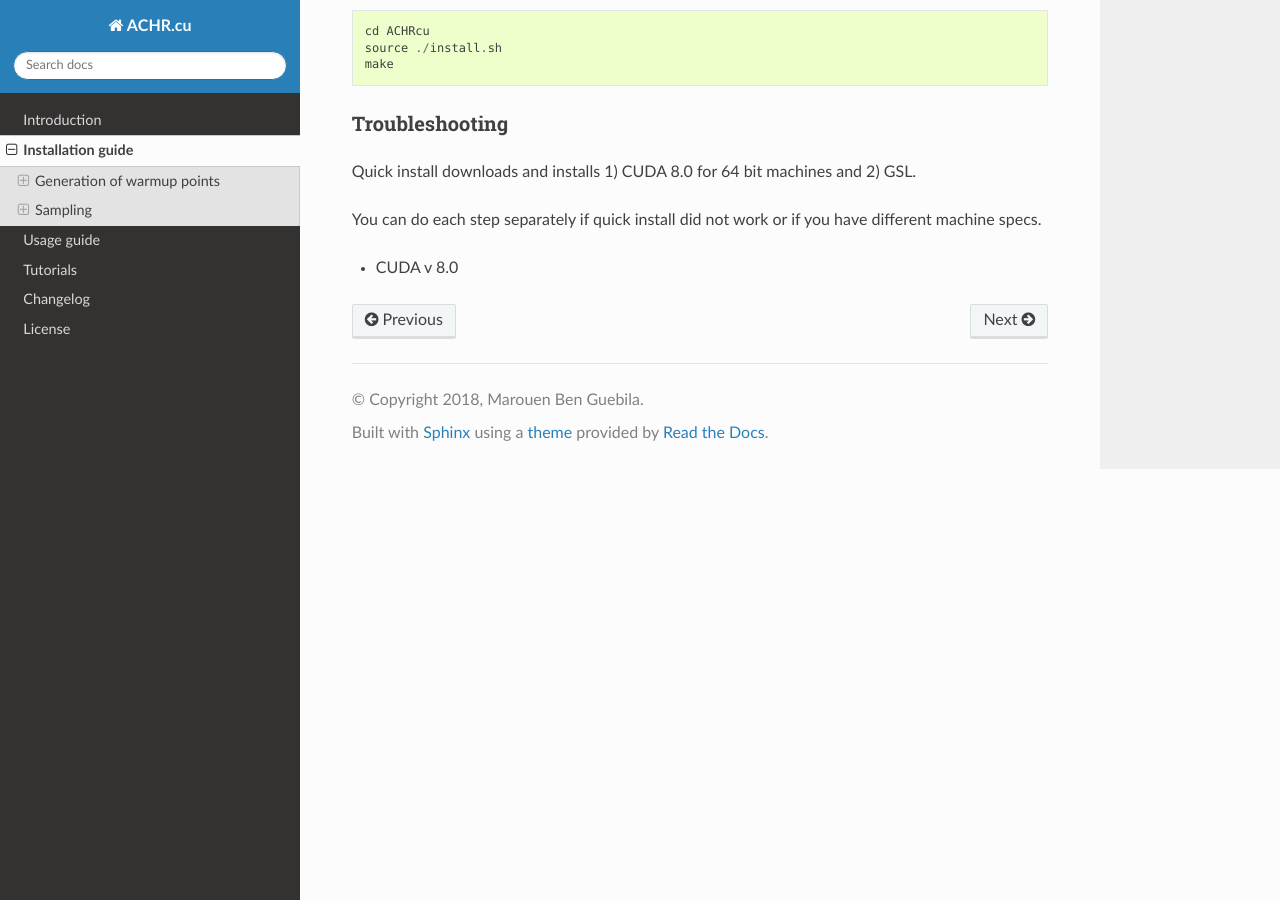
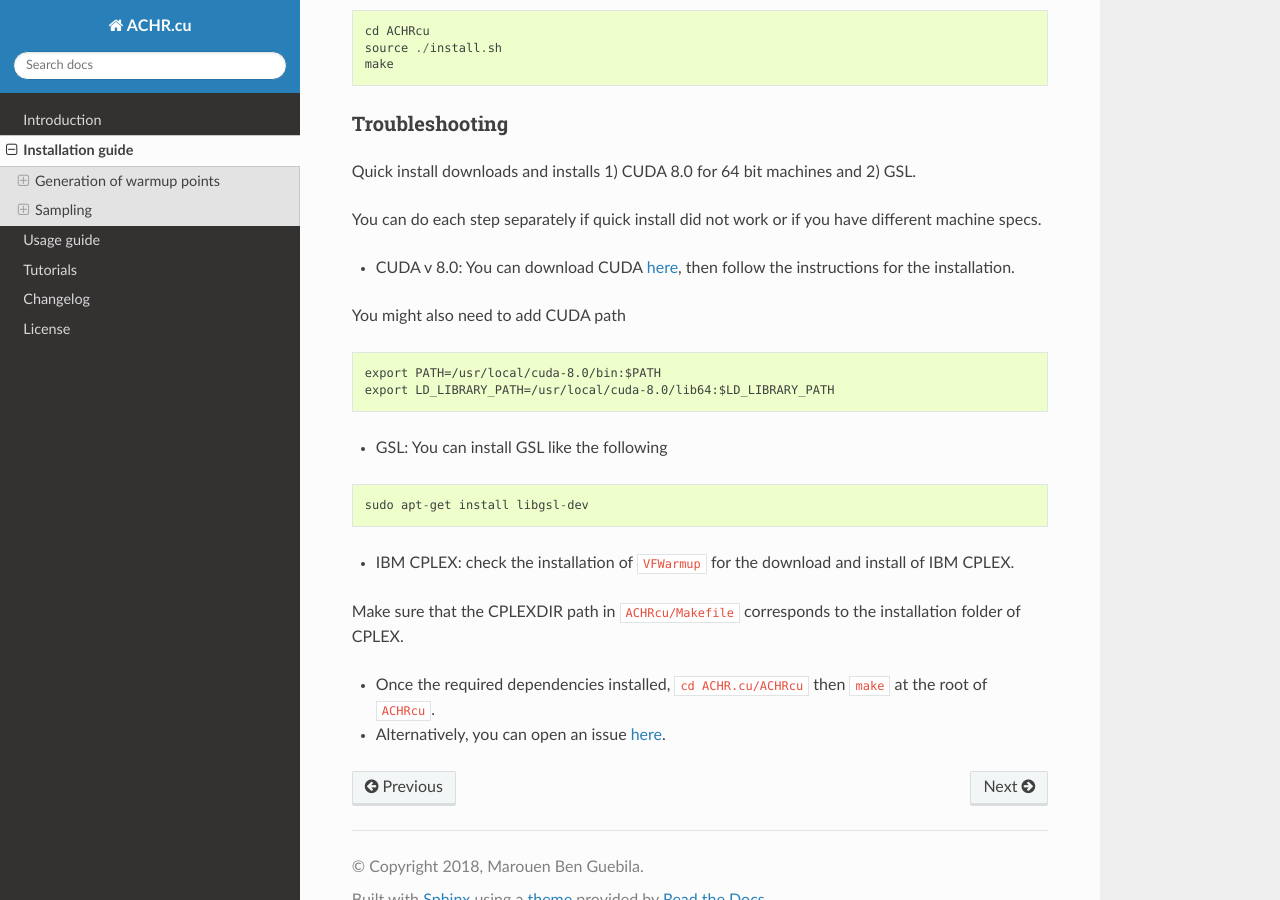
Before and after one commit to marouenbg/ACHR.cu, a Sphinx documentation site: the page built from docs/install/index.md, in a window 1280 px wide and 900 px high, scrolled down 2074 px. Built offline with Sphinx 7.4.7 and the Read the Docs theme 2.0.0, drawn with Linux system fonts in a browser that asks for light colours; some of the changed text lies outside the part shown.

Commit message:
fixed install folder

````diff
--- a/docs/install/index.md
+++ b/docs/install/index.md
@@ -98,4 +98,26 @@ Quick install downloads and installs 1) CUDA 8.0 for 64 bit machines and 2) GSL.
 
 You can do each step separately if quick install did not work or if you have different machine specs.
 
-+ CUDA v 8.0
++ CUDA v 8.0: You can download CUDA [here](https://developer.nvidia.com/cuda-80-ga2-download-archive), then follow the instructions for the installation.
+
+You might also need to add CUDA path
+
+```
+export PATH=/usr/local/cuda-8.0/bin:$PATH
+export LD_LIBRARY_PATH=/usr/local/cuda-8.0/lib64:$LD_LIBRARY_PATH
+```
+
+
++ GSL: You can install GSL like the following
+
+```
+sudo apt-get install libgsl-dev
+```
+
++ IBM CPLEX: check the installation of `VFWarmup` for the download and install of IBM CPLEX.
+
+Make sure that the CPLEXDIR path in `ACHRcu/Makefile` corresponds to the installation folder of CPLEX.
+
++ Once the required dependencies installed, `cd ACHR.cu/ACHRcu` then `make` at the root of `ACHRcu`.
+
++ Alternatively, you can open an issue [here](https://github.com/marouenbg/ACHR.cu/issues).
````
Also changed, not shown: other parts of docs/install/index.md (+1 -1 lines), 2 other files.
